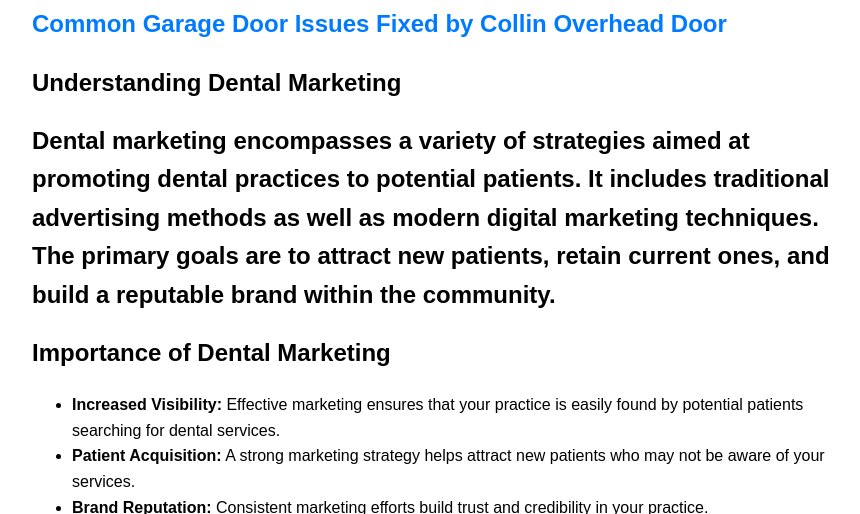
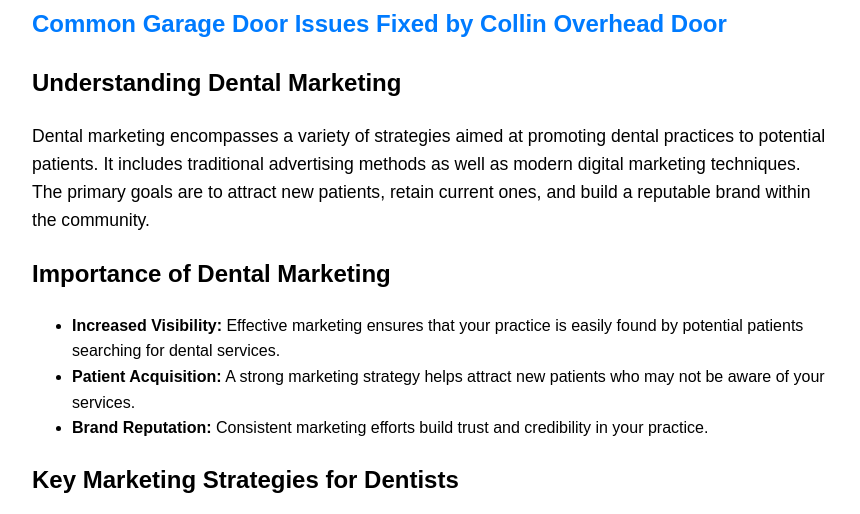
Before and after one commit to kingtellersays/marketingdentist, a plain HTML site: page index.html in a window 1280 px wide. Shown: the part 678-1192 px from the top of the page, without its empty margins (208-1068 px from the left). Drawn offline with Linux system fonts and the light colour scheme.

Commit message:
Update index.html

```diff
--- a/index.html
+++ b/index.html
@@ -65,8 +65,9 @@
 
 
 <h2>Understanding Dental Marketing</h2>
-<h2>Dental marketing encompasses a variety of strategies aimed at promoting dental practices to potential patients. It includes traditional advertising methods as well as modern digital marketing techniques. The primary goals are to attract new patients, retain current ones, and build a reputable brand within the community.</h2>
-<h2>Importance of Dental Marketing</h2>
+<p>Dental marketing encompasses a variety of strategies aimed at promoting dental practices to potential patients. It includes traditional advertising methods as well as modern digital marketing techniques. The primary goals are to attract new patients, retain current ones, and build a reputable brand within the community.</p>
+
+   <h2>Importance of Dental Marketing</h2>
 <ul>
   <li><strong>Increased Visibility:</strong> Effective marketing ensures that your practice is easily found by potential patients searching for dental services.</li>
   <li><strong>Patient Acquisition:</strong> A strong marketing strategy helps attract new patients who may not be aware of your services.</li>
```
